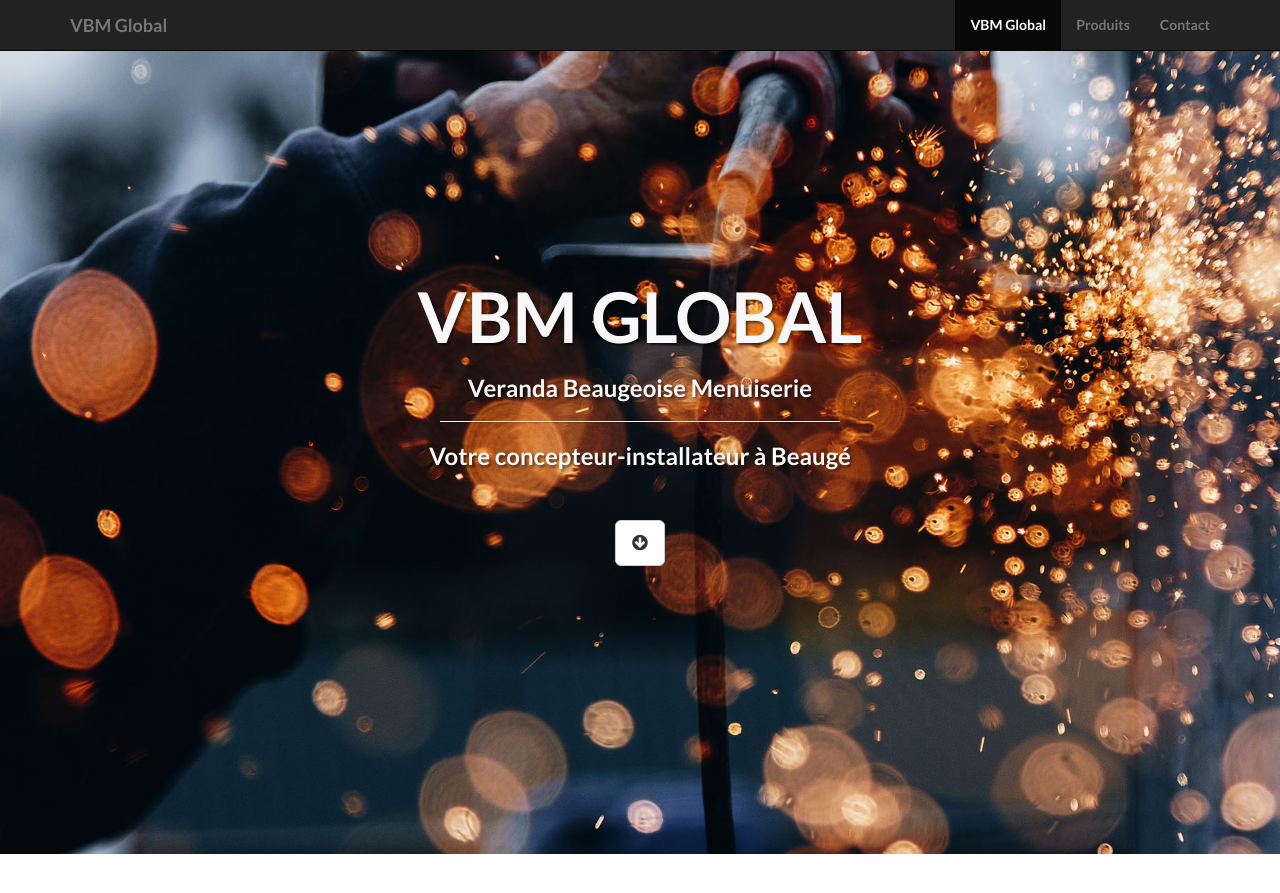
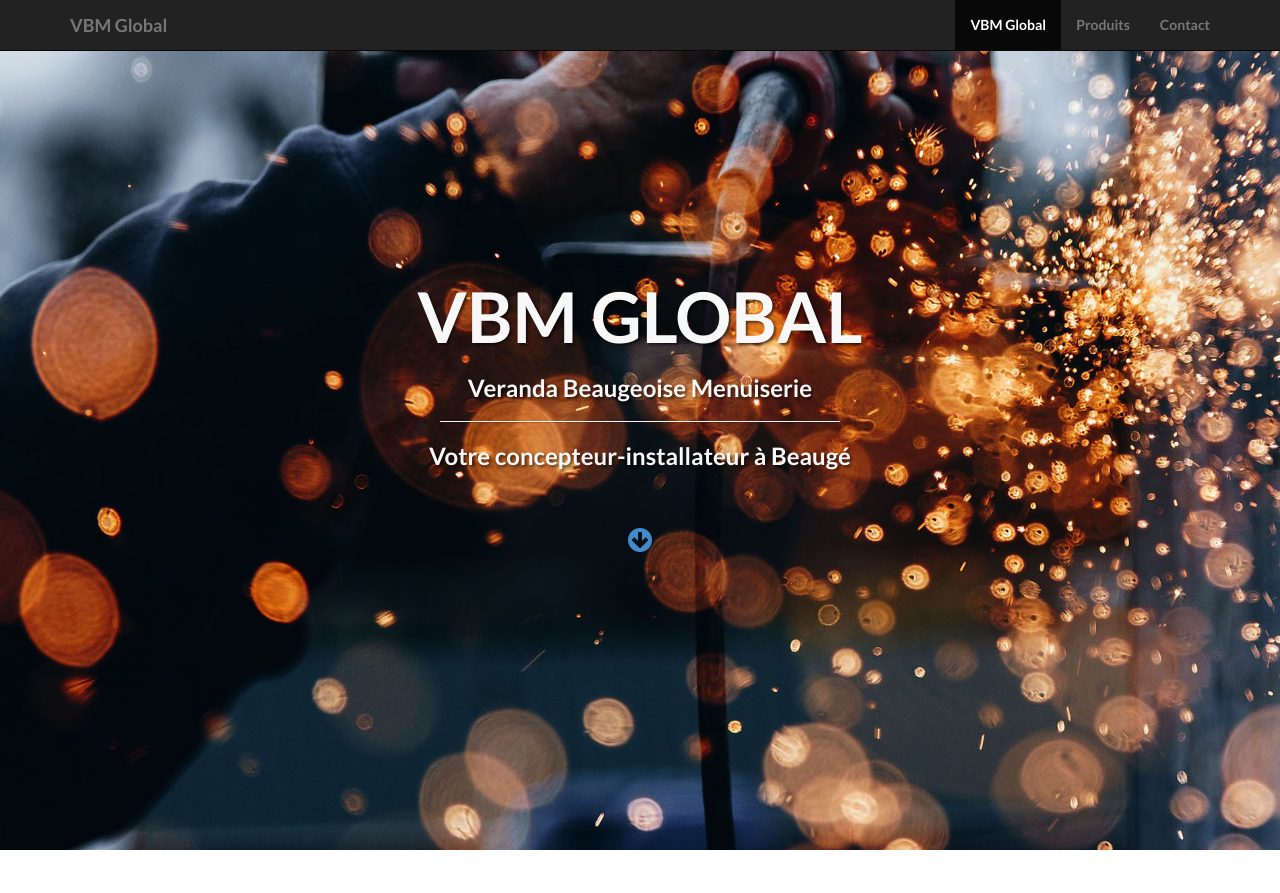
Before and after one commit to juanitito/vbm-landing, a Jekyll site: the page built from index.html, in a window 1280 px wide and 900 px high. Shown: the top 893 px of the window. Built offline with Jekyll 4.4.1, drawn with Linux system fonts in a browser that asks for light colours; nearby versions of some CDN libraries; library files that are not in the unit come from our copies.

Commit message:
Update header.html

```diff
--- a/_includes/header.html
+++ b/_includes/header.html
@@ -52,7 +52,7 @@
             <br></br>
               <ul class="smooth-scroll list-unstyled">
                 <li>
-                  <a href="#about" class="btn btn-default btn-lg"><i class="fa fa-arrow-circle-down" aria-hidden="true"></i></a>
+                  <a href="#about" class="btn"><i class="fa fa-arrow-circle-down fa-2x" aria-hidden="true"></i></a>
                 </li>
               </ul>
 					</div>
```
